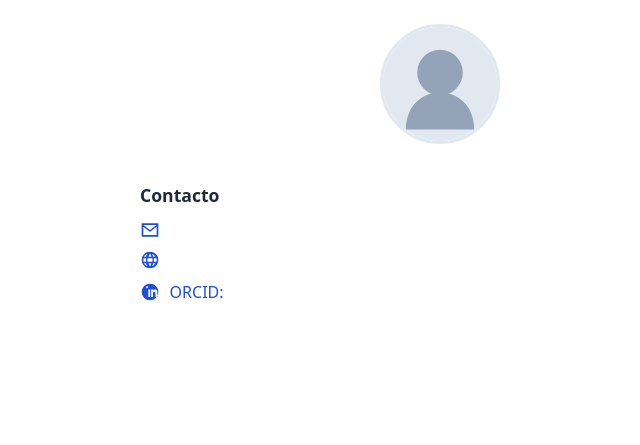
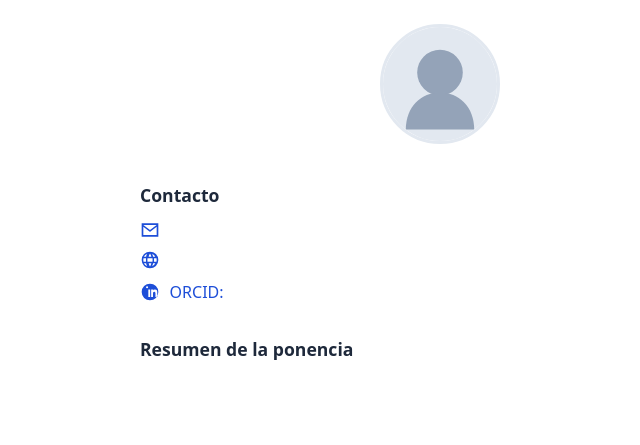
Before and after one commit to amontero1211/ponencia-dignora, a plain HTML site: page index.html in a window 1280 px wide. Shown: the whole page, without its empty margins (200-840 px from the left). Drawn offline with Linux system fonts and the light colour scheme.

Commit message:
feat: add abstract/summary section

```diff
--- a/index.html
+++ b/index.html
@@ -33,7 +33,10 @@
         </li>
       </ul>
     </section>
-    <section class="resumen" id="resumen"></section>
+    <section class="resumen" id="resumen">
+      <h2 class="resumen__titulo">Resumen de la ponencia</h2>
+      <p class="resumen__texto"><!-- REEMPLAZAR: resumen/abstract de la ponencia --></p>
+    </section>
     <section class="referencias" id="referencias"></section>
   </main>
 </body>
--- a/style.css
+++ b/style.css
@@ -98,3 +98,13 @@ body {
 .contacto__link:focus {
   text-decoration: underline;
 }
+
+.resumen__titulo {
+  font-size: 1.1rem;
+  margin: 0 0 0.5rem;
+}
+
+.resumen__texto {
+  margin: 0;
+  color: var(--color-text);
+}
```
